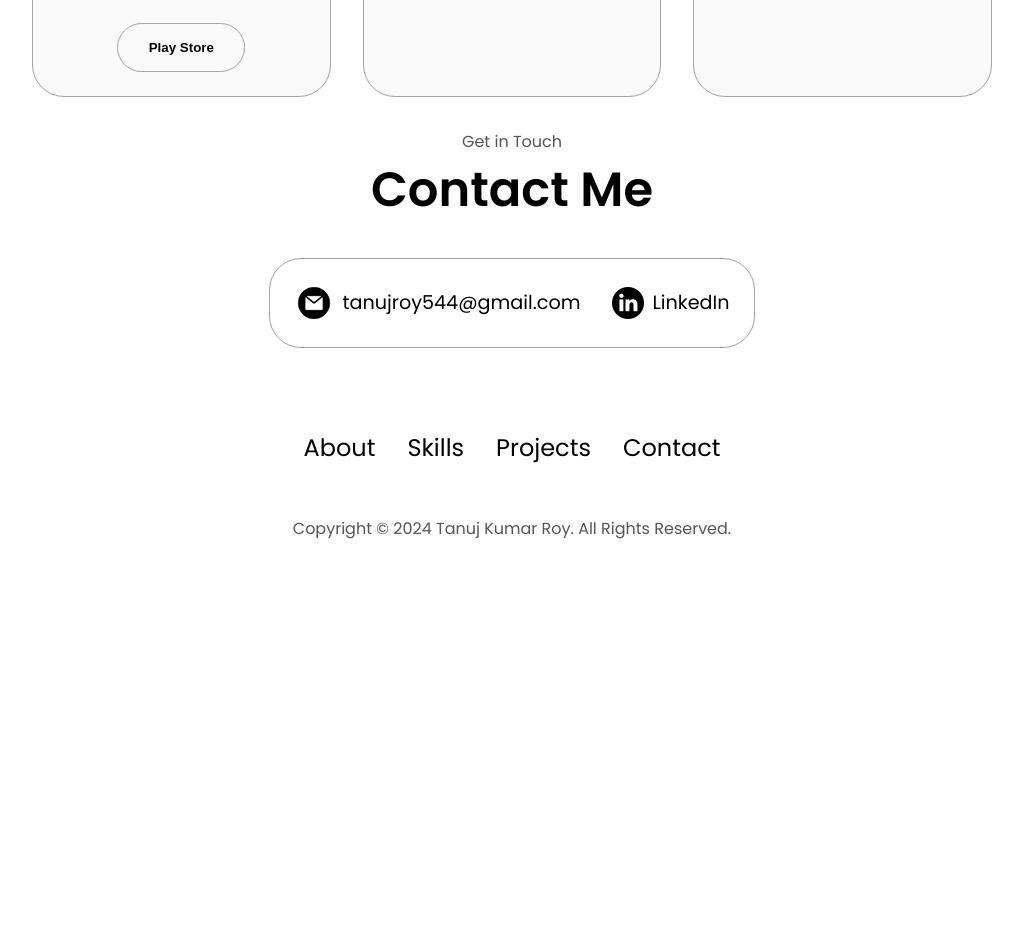
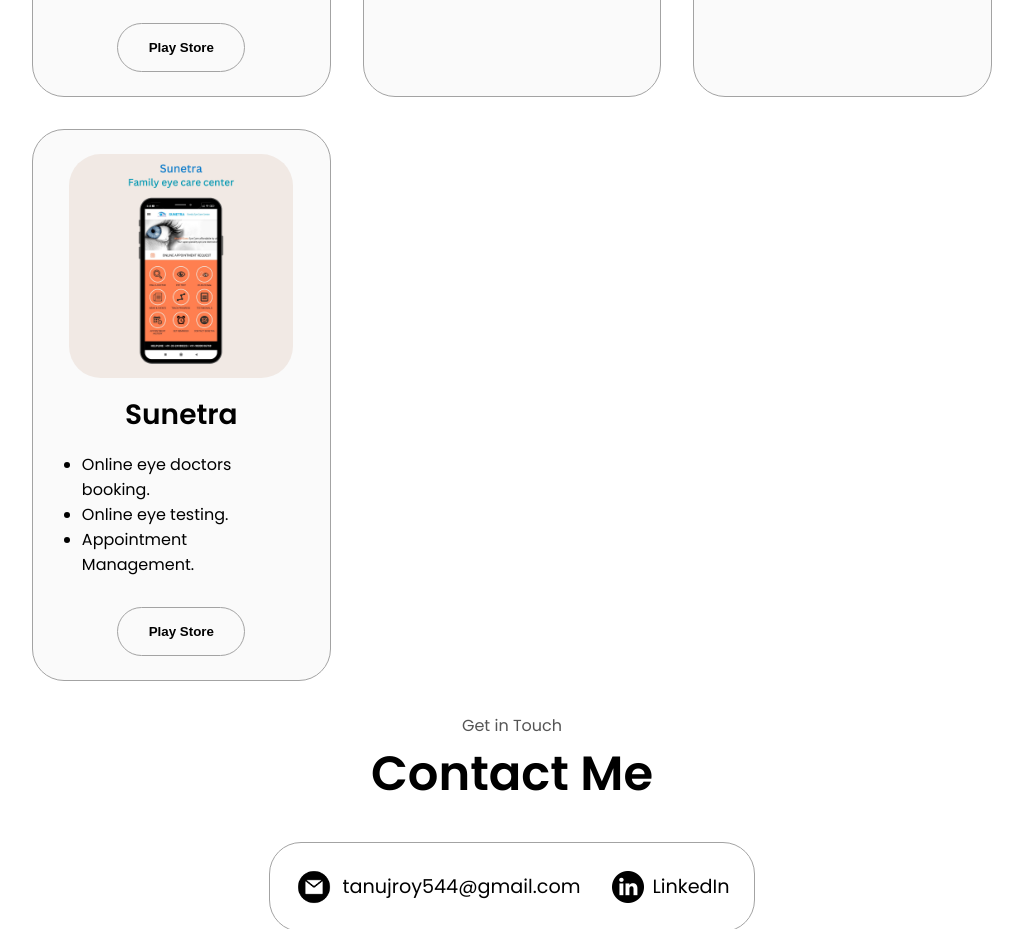
Before and after one commit to tanujkroy/Portfolio, a plain HTML site: page index.html in a window 1280 px wide. Shown: the part 2481-3410 px from the top of the page, without its empty margins (128-1151 px from the left). Before the commit the page ends 3069 px from the top, so only its background shows below. Drawn offline with Linux system fonts and the light colour scheme.

Commit message:
sunetra project added

```diff
--- a/index.html
+++ b/index.html
@@ -216,6 +216,30 @@
             </button>
           </div>
         </div>
+
+        <div class="details-container color-container">
+          <div class="article-container">
+            <img src="./assets/project-6.png" alt="Project 6" class="project-img" />
+          </div>
+          <h2 class="experience-sub-title project-title">Sunetra</h2>
+          <div class="features-container">
+            <ul class="app-features">
+              <li>Online eye doctors booking.</li>
+              <li>Online eye testing.</li>
+              <li>Appointment Management.</li>
+            </ul>
+          </div>
+          <div class="btn-container btn-bottom">
+            <!-- <button class="btn btn-color-2 project-btn" onclick="location.href='https://github.com/'">
+              Github
+            </button> -->
+            <button class="btn btn-color-2 project-btn"
+              onclick="location.href='https://play.google.com/store/apps/details?id=com.project.fuelsolution'">
+              Play Store
+            </button>
+          </div>
+        </div>
+
       </div>
     </div>
     <img src="./assets/arrow.png" alt="Arrow icon" class="icon arrow" onclick="location.href='./#contact'" />
```
Also changed, not shown: assets/Project-6.png (added).
